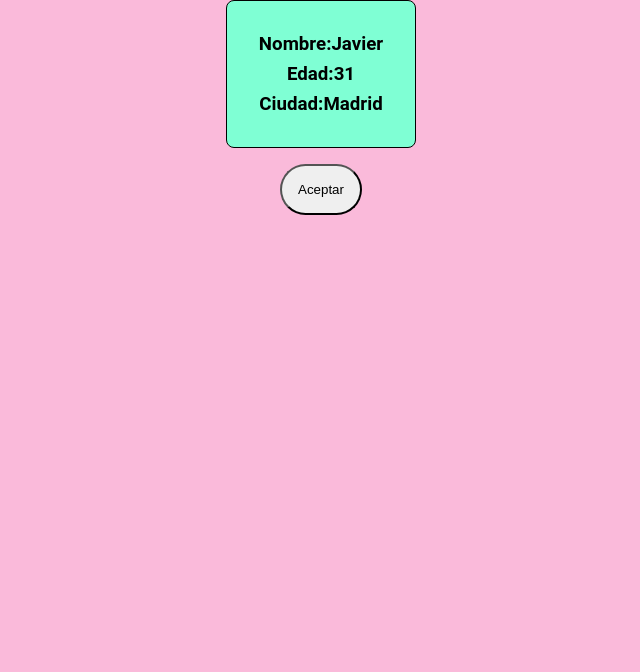
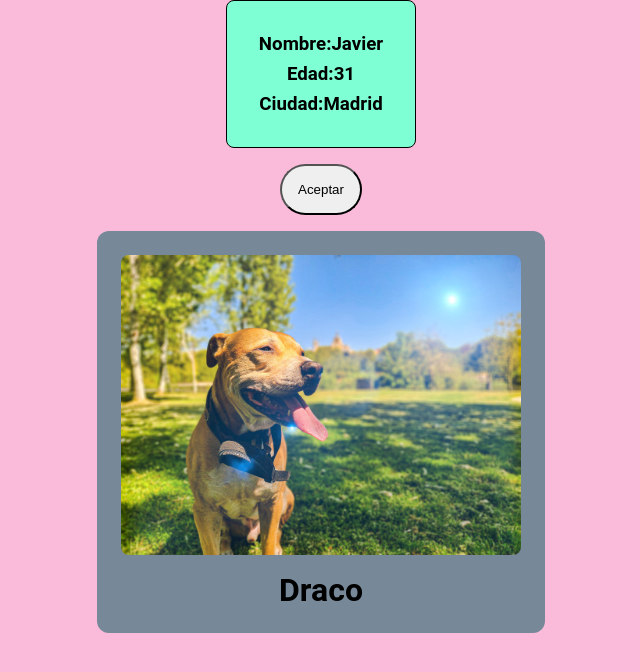
Before and after one commit to javier-ibanez-vizuete/react-components, a React (Vite) app: page / in a window 1280 px wide. Shown: the top 672 px of the page, without its empty margins (319-959 px from the left). Built offline with nearby package versions, Linux system fonts and the light colour scheme.

Commit message:
feat(components): add Avatar and ImageContainer components

```diff
--- a/src/App.jsx
+++ b/src/App.jsx
@@ -1,11 +1,13 @@
 import { UserCard } from "./components/UserCard/UserCard";
 import { CustomButton } from "./components/CustomButton/CustomButton";
+import { Avatar } from "./components/Avatar/Avatar";
 
 export const App = () => {
 	return (
 		<>
 			<UserCard name={"Javier"} year={31} city={"Madrid"} />
 			<CustomButton text={"Aceptar"} />
+			<Avatar url={"/src/media/images/draco-sunshine.jpg"} name={"Draco"} />
 		</>
 	);
 };
--- a/src/components/Avatar/Avatar.css
+++ b/src/components/Avatar/Avatar.css
@@ -0,0 +1,16 @@
+.avatar-container {
+	display: flex;
+	flex-direction: column;
+	justify-content: center;
+	align-self: center;
+	gap: 1rem;
+
+	padding: 24px;
+	border-radius: 12px;
+	background-color: lightslategray;
+}
+
+.avatar-container h3 {
+	font-size: 2rem;
+	align-self: center;
+}
--- a/src/components/Avatar/Avatar.jsx
+++ b/src/components/Avatar/Avatar.jsx
@@ -0,0 +1,11 @@
+import { ImageContainer } from "../ImageContainer/ImageContainer";
+import "./Avatar.css";
+
+export const Avatar = ({ url, name }) => {
+	return (
+		<div className="avatar-container">
+			<ImageContainer url={url} name={name} />
+			<h3>{name}</h3>
+		</div>
+	);
+};
--- /dev/null
+++ b/src/components/ImageContainer/ImageContainer.css
@@ -0,0 +1,12 @@
+.image-container {
+	display: flex;
+	justify-content: center;
+	align-items: center;
+
+	width: 400px;
+}
+
+.image-container img {
+	width: 100%;
+	border-radius: 8px;
+}
--- /dev/null
+++ b/src/components/ImageContainer/ImageContainer.jsx
@@ -0,0 +1,9 @@
+import "./Imagecontainer.css";
+
+export const ImageContainer = ({ url, name }) => {
+	return (
+		<div className="image-container">
+			<img src={url} alt={name} />
+		</div>
+	);
+};
```
Also changed, not shown: src/media/images/draco-sunshine.jpg (added).
